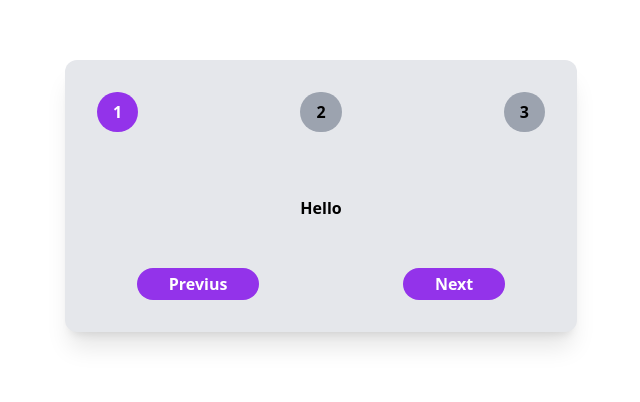
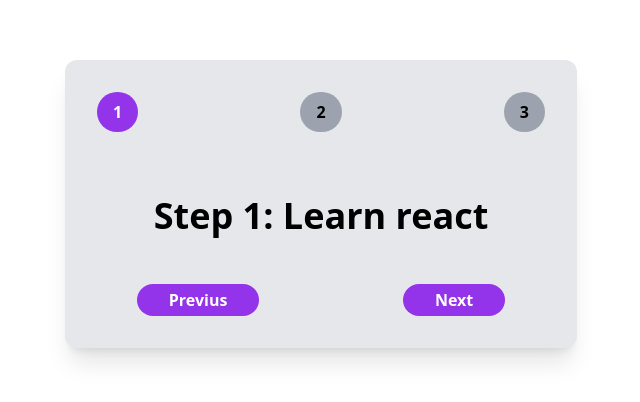
Before and after one commit to Retro-Markz/steps, a React (Vite) app: page / in a window 1280 px wide. Shown: the part 132-534 px from the top of the page, without its empty margins (319-959 px from the left). Built offline with nearby package versions, Linux system fonts and the light colour scheme.

Commit message:
conditional classes logic done

```diff
--- a/src/App.jsx
+++ b/src/App.jsx
@@ -1,18 +1,21 @@
 import "./App.css";
 
-const messages = ["Learn react", "Apply for jobs", "continue improving"];
+const messages = ["Learn react ", "Apply for jobs", "continue improving"];
 
 function App() {
+  const step = 1;
   return (
     <>
       <div className="container  h-[max-content]  w-[40vw] bg-gray-200 mx-auto mt-48 rounded-xl shadow-xl ">
         <div className="steps flex justify-between p-8 *:font-semibold ">
-          <div className="one active ">1</div>
-          <div className="two num">2</div>
-          <div className="tree num">3</div>
+          <div className={`${step >= 1 ? "active" : "num"}`}>1</div>
+          <div className={`${step >= 2 ? "active" : "num"}`}>2</div>
+          <div className={`${step >= 3 ? "active" : "num"}`}>3</div>
         </div>
 
-        <p className="message text-center font-bold pt-8 pb-8">Hello</p>
+        <p className="message text-center text-4xl font-bold pt-8 pb-8">
+          Step {step}: {messages[step - 1]}
+        </p>
 
         <div className="buttons flex justify-around font-bold mt-4 pb-8">
           <button className="btn">Previus</button>
```
